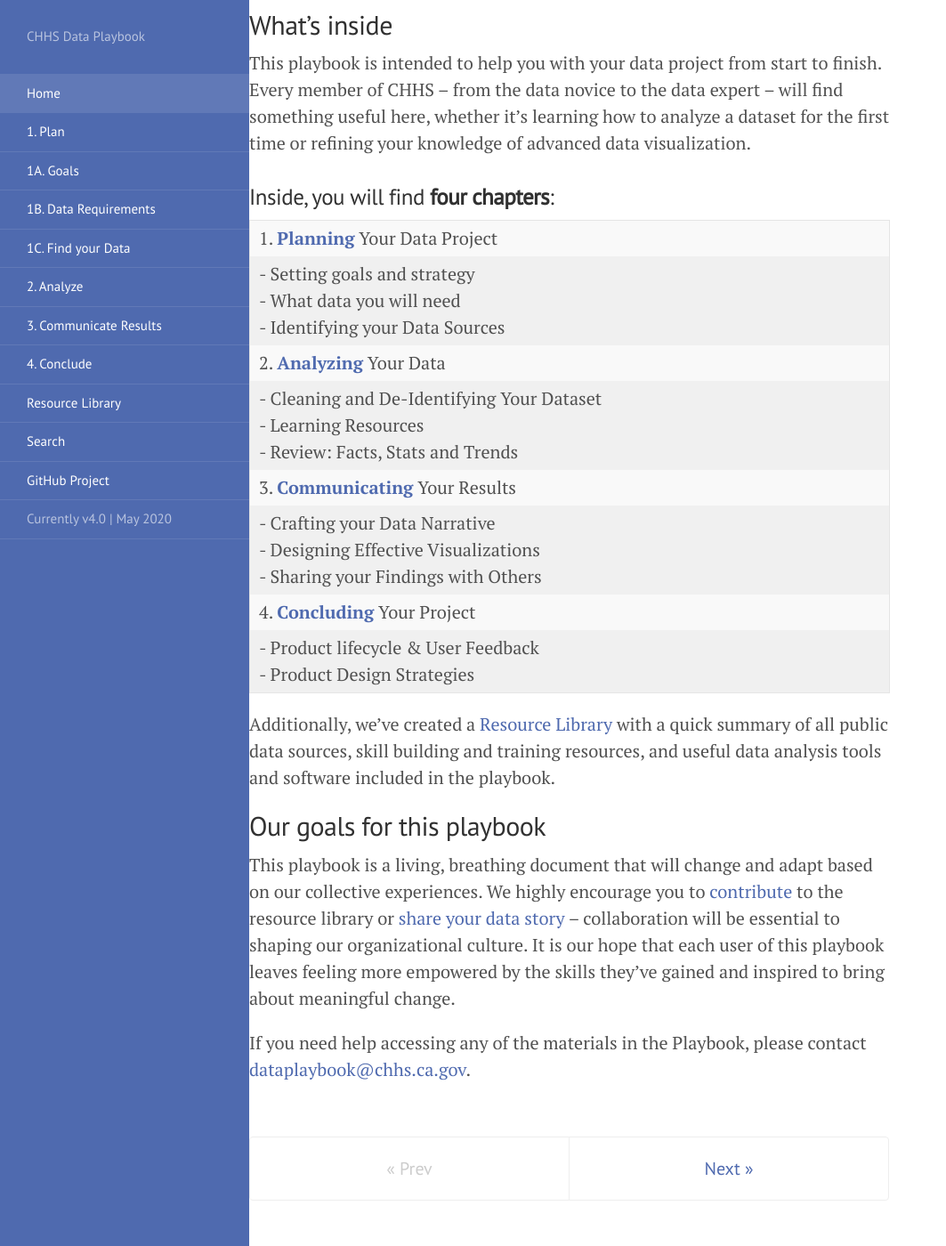
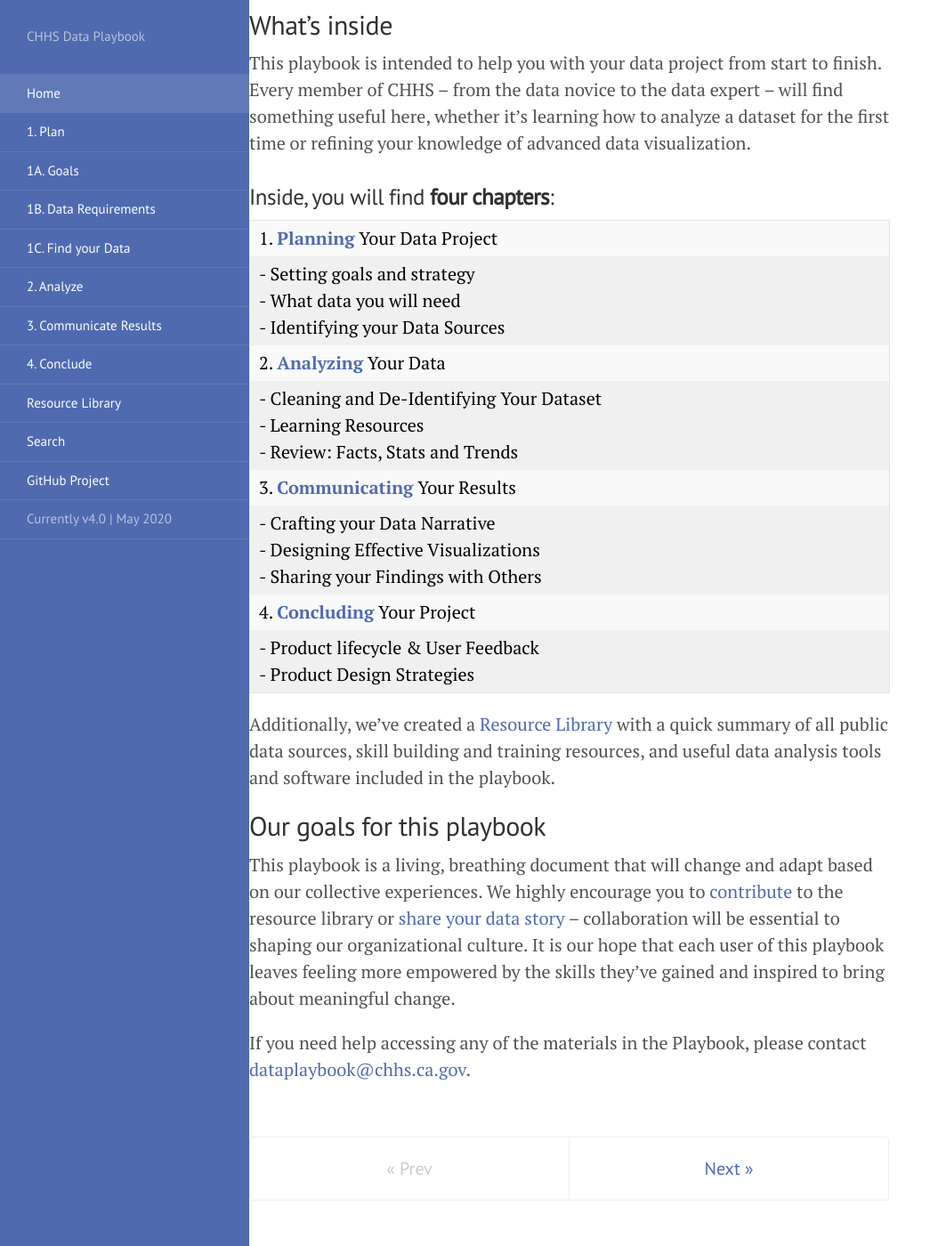
Before and after one commit to chhsdata/dataplaybook, a Jekyll site: the page built from index.md, in a window 1280 px wide and 1400 px high, scrolled down 505 px. Shown: the whole window at 89% size, without its empty margins (0-1063 px from the left). Built offline with Jekyll 4.4.1, drawn with Linux system fonts in a browser that asks for light colours.

Commit message:
table coloring v3

```diff
--- a/assets/css/stanford184.css
+++ b/assets/css/stanford184.css
@@ -8,9 +8,10 @@ blockquote {
 
 table {
 	background-color: #f0f0f0;
+	color: black;
 }
 
-tr:nth-child(even) {
+tr:nth-child(odd) {
 	background-color: #f0f0f0;
 }
 
```
